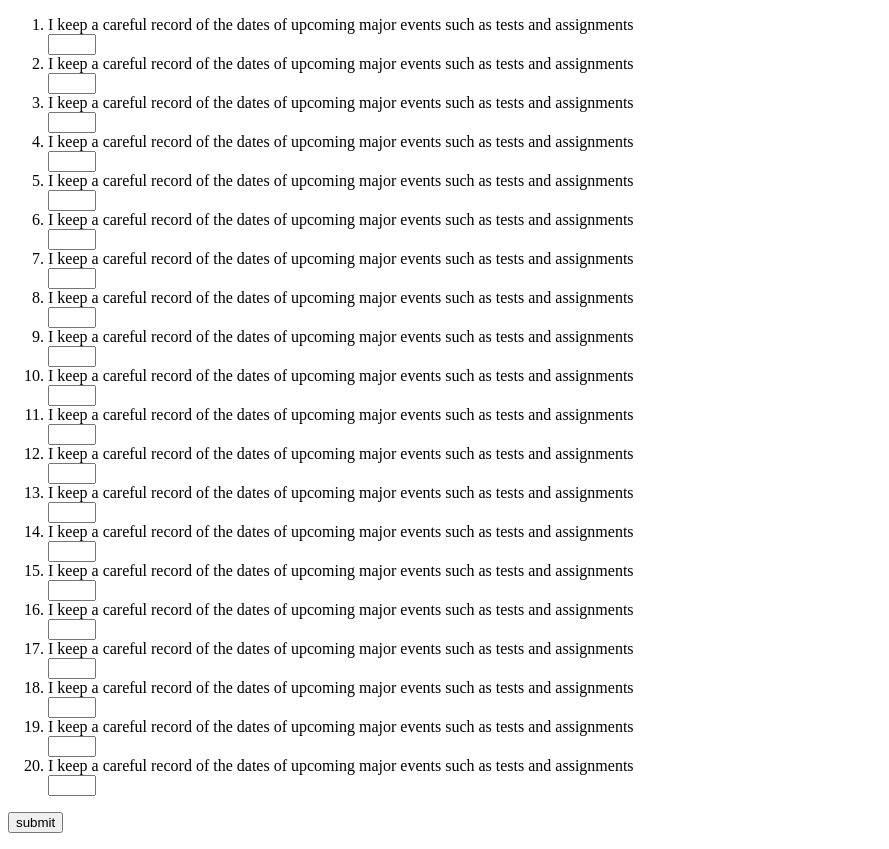
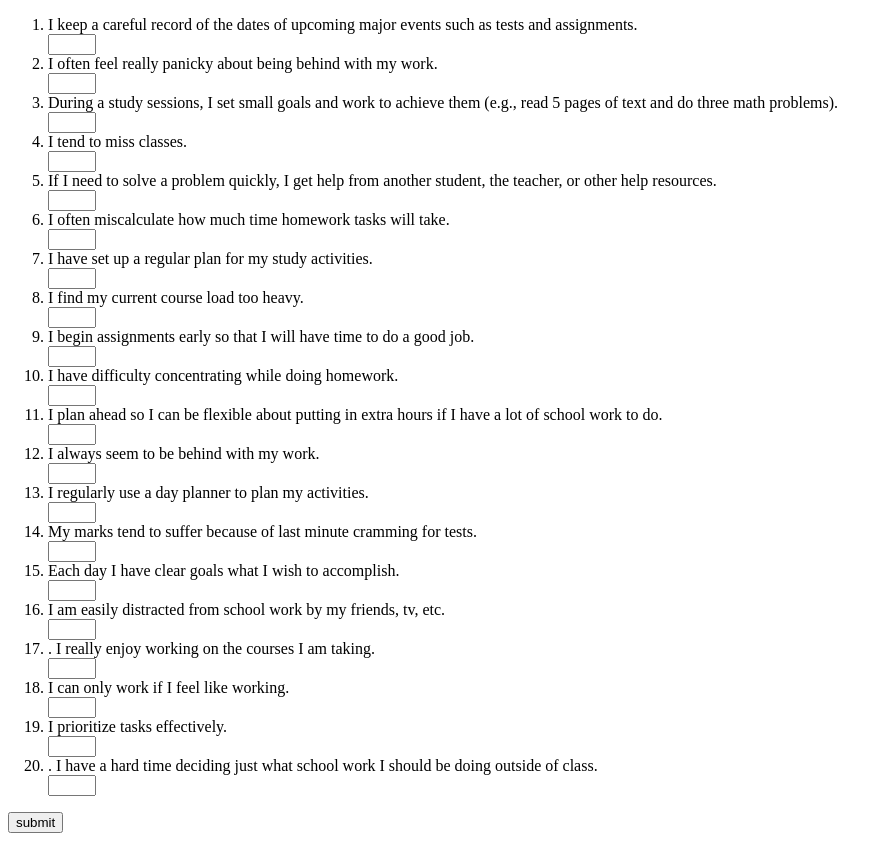
Before and after one commit to alexanderqbos/LernsTimeManagmentQuiz, a plain HTML site: page index.html in a window 1280 px wide. Shown: the whole page, without its empty margins (0-889 px from the left). Drawn offline with Linux system fonts and the light colour scheme.

Commit message:
Add files via upload

```diff
--- a/index.html
+++ b/index.html
@@ -9,83 +9,84 @@
     <div id="container">
         <form id="TMSAform" name="TMSAform">
             <ol>
-            <div class="Question">
-                <li>I keep a careful record of the dates of upcoming major events such as tests and assignments</li>
-                <input type="number" required name="q1" min="0" max="5">
-            </div>
                 <div class="Question">
-                    <li>I keep a careful record of the dates of upcoming major events such as tests and assignments</li>
+                    <li>I keep a careful record of the dates of upcoming major events such as tests and assignments.</li>
+                    <input type="number" required name="q1" min="0" max="5">
+                </div>
+                <div class="Question">
+                    <li>I often feel really panicky about being behind with my work.</li>
                     <input type="number" required name="q2" min="0" max="5">
                 </div>
                 <div class="Question">
-                    <li>I keep a careful record of the dates of upcoming major events such as tests and assignments</li>
+                    <li>During a study sessions, I set small goals and work to achieve them (e.g., read 5 pages of text and do three math problems).</li>
                     <input type="number" required name="q3" min="0" max="5">
                 </div>
                 <div class="Question">
-                    <li>I keep a careful record of the dates of upcoming major events such as tests and assignments</li>
+                    <li>I tend to miss classes.</li>
                     <input type="number" required name="q4" min="0" max="5">
                 </div>
                 <div class="Question">
-                    <li>I keep a careful record of the dates of upcoming major events such as tests and assignments</li>
+                    <li>If I need to solve a problem quickly, I get help from another student, the teacher, or other help resources.</li>
                     <input type="number" required name="q5" min="0" max="5">
                 </div>
                 <div class="Question">
-                    <li>I keep a careful record of the dates of upcoming major events such as tests and assignments</li>
+                    <li>I often miscalculate how much time homework tasks will take.</li>
                     <input type="number" required name="q6" min="0" max="5">
                 </div>
                 <div class="Question">
-                    <li>I keep a careful record of the dates of upcoming major events such as tests and assignments</li>
+                    <li>I have set up a regular plan for my study activities.</li>
                     <input type="number" required name="q7" min="0" max="5">
                 </div>
                 <div class="Question">
-                    <li>I keep a careful record of the dates of upcoming major events such as tests and assignments</li>
+                    <li>I find my current course load too heavy.</li>
                     <input type="number" required name="q8" min="0" max="5">
                 </div>
                 <div class="Question">
-                    <li>I keep a careful record of the dates of upcoming major events such as tests and assignments</li>
+                    <li>I begin assignments early so that I will have time to do a good job.</li>
                     <input type="number" required name="q9" min="0" max="5">
                 </div>
                 <div class="Question">
-                    <li>I keep a careful record of the dates of upcoming major events such as tests and assignments</li>
+                    <li>I have difficulty concentrating while doing homework.</li>
                     <input type="number" required name="q10" min="0" max="5">
                 </div>
                 <div class="Question">
-                    <li>I keep a careful record of the dates of upcoming major events such as tests and assignments</li>
+                    <li>I plan ahead so I can be flexible about putting in extra hours if I have a lot of school work to do.</li>
                     <input type="number" required name="q11" min="0" max="5">
                 </div>
                 <div class="Question">
-                    <li>I keep a careful record of the dates of upcoming major events such as tests and assignments</li>
+                    <li>I always seem to be behind with my work.</li>
                     <input type="number" required name="q12" min="0" max="5">
                 </div>
                 <div class="Question">
-                    <li>I keep a careful record of the dates of upcoming major events such as tests and assignments</li>
+                    <li>I regularly use a day planner to plan my activities.</li>
                     <input type="number" required name="q13" min="0" max="5">
                 </div>
                 <div class="Question">
-                    <li>I keep a careful record of the dates of upcoming major events such as tests and assignments</li>
+                    <li>My marks tend to suffer because of last minute cramming for tests.</li>
                     <input type="number" required name="q14" min="0" max="5">
                 </div>
                 <div class="Question">
-                    <li>I keep a careful record of the dates of upcoming major events such as tests and assignments</li>
+                    <li>Each day I have clear goals what I wish to accomplish.</li>
                     <input type="number" required name="q15" min="0" max="5">
                 </div>
                 <div class="Question">
-                    <li>I keep a careful record of the dates of upcoming major events such as tests and assignments</li>
+                    <li>I am easily distracted from school work by my friends, tv, etc.</li>
                     <input type="number" required name="q16" min="0" max="5">
                 </div>
                 <div class="Question">
-                    <li>I keep a careful record of the dates of upcoming major events such as tests and assignments</li>
+                    <li>. I really enjoy working on the courses I am taking.</li>
                     <input type="number" required name="q17" min="0" max="5">
                 </div>
                 <div class="Question">
-                    <li>I keep a careful record of the dates of upcoming major events such as tests and assignments</li>
+                    <li>I can only work if I feel like working.</li>
                     <input type="number" required name="q18" min="0" max="5">
-                </div><div class="Question">
-                    <li>I keep a careful record of the dates of upcoming major events such as tests and assignments</li>
+                </div>
+                <div class="Question">
+                    <li>I prioritize tasks effectively.</li>
                     <input type="number" required name="q19" min="0" max="5">
                 </div>
                 <div class="Question">
-                    <li>I keep a careful record of the dates of upcoming major events such as tests and assignments</li>
+                    <li>. I have a hard time deciding just what school work I should be doing outside of class.</li>
                     <input type="number" required name="q20" min="0" max="5">
                 </div>
             </ol>
```
